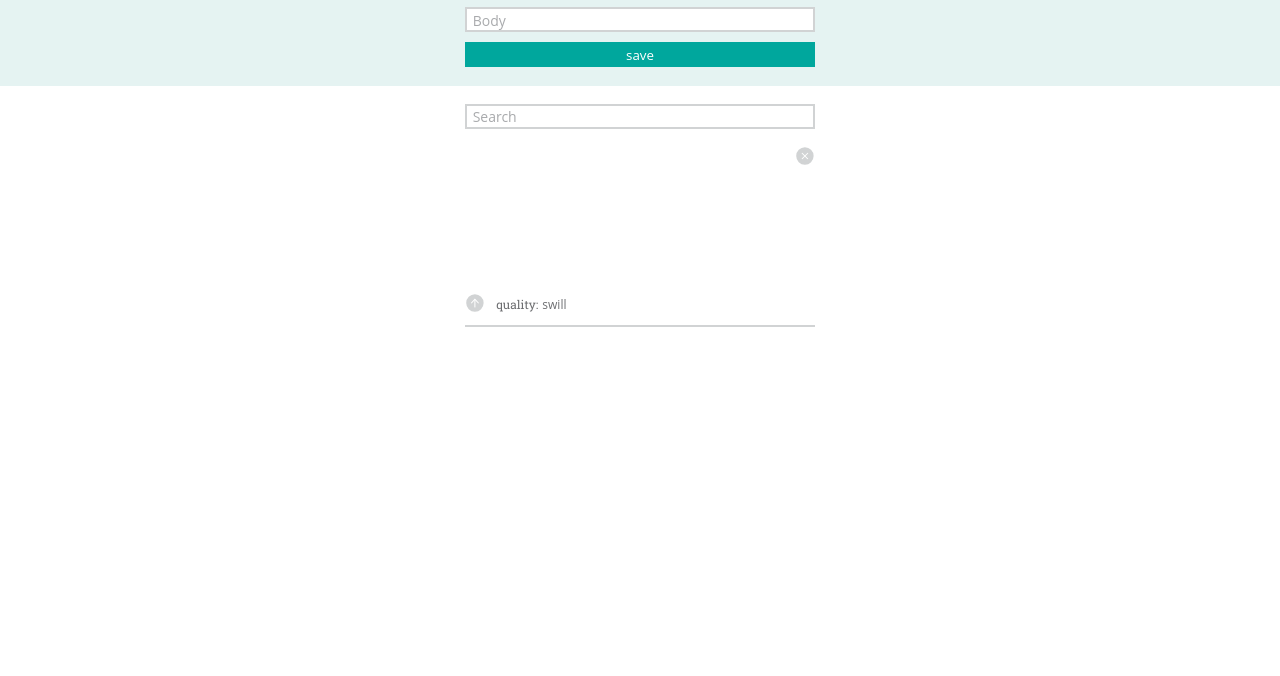
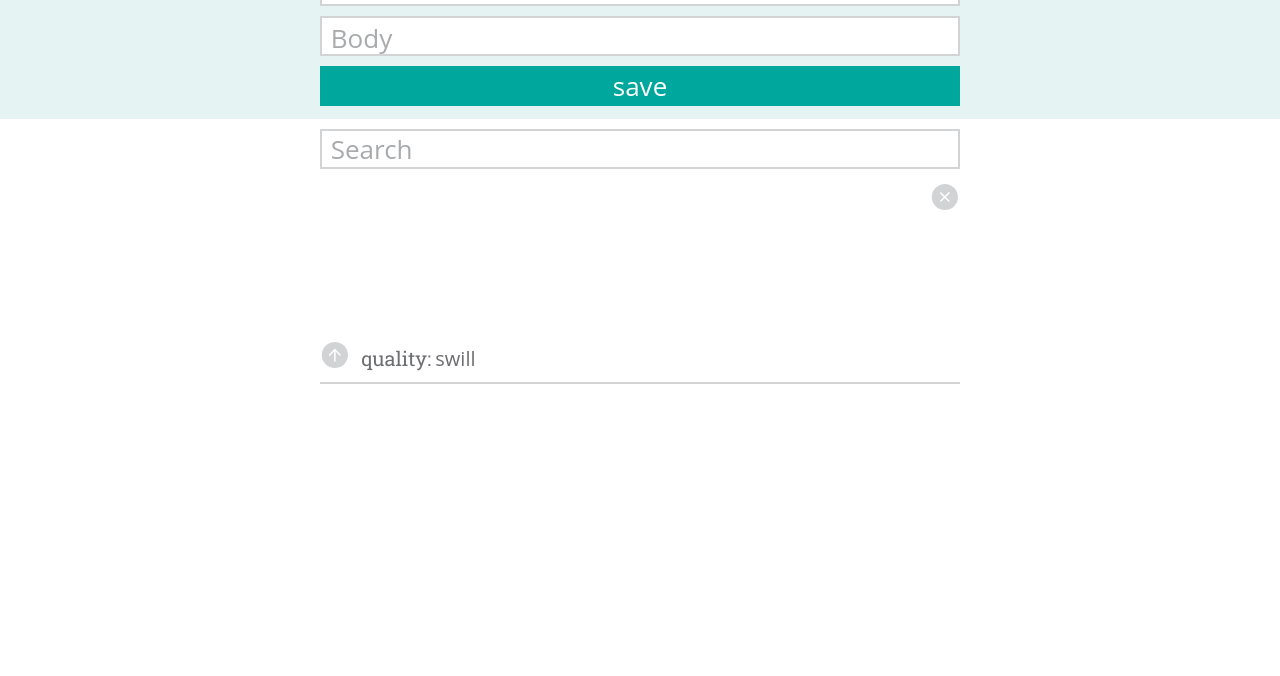
Before and after one commit to tylerjhevia/2DoBox-Pivot, a plain HTML site: page index.html in a window 1280 px wide. Shown: the part 124-800 px from the top of the page. Drawn offline with nearby package versions, Linux system fonts and the light colour scheme; files that its build step writes are made by us from their sources.

Commit message:
responsive update

```diff
--- a/script.js
+++ b/script.js
@@ -23,14 +23,11 @@ $(document).ready(function() { // fire on document load
 
 // enable save button on inputs
 $('.input-container').on('input', function()  {
-  console.log('save')
   enableSaveButton();
 })
 
 // save button capture input values and send to append function
 $('.save-button').on('click', function()  {
-
-  console.log("save");
   var title = $('.input-title').val();// capture input value
   var body = $('.input-body').val();// capture body value
   var idea = new Idea(title, body);// create a new Idea object and pass thru the captured input and body values
--- a/stylesheet.css
+++ b/stylesheet.css
@@ -15,9 +15,11 @@ border: none;
 }
 
 textarea:focus {
-outline: none;
+/*outline: none;*/
 border: none;
 }
+
+
 
 
 /************************************
@@ -31,8 +33,8 @@ header  {
 }
 
 .input-container  {
-  width: 600px;
-  height: 210px;
+  width: 320px;
+  height: 226px;
   margin: auto;
   background: #E5F3F2;
   display: flex;
@@ -45,7 +47,7 @@ header  {
   font-size: 35px;
   font-weight: 700;
   color: #00A79D;
-  margin: 25px 0 25px 0;
+  margin: 12px 0 12px 0;
 }
 
 .box   {
@@ -58,21 +60,21 @@ header  {
 
 .input-title  {
   height: 25px;
-  width: 350px;
+  width: 300px;
   margin: 0 0 10px 0;
   font-size: 14px;
-  color: #D1D3D4;
+  color: #939598;
   /*border-width: 1px;
   border-color: #D1D3D4;*/
   border: solid 2px #D1D3D4;
 }
 
 .input-body {
-  height: 25px;
-  width: 350px;
+  height: 75px;
+  width: 300px;
   margin: 0 0 10px 0;
   font-size: 14px;
-  color: #D1D3D4;
+  color: #939598;
   resize: none;
   /*border-style: inset;*/
   border-width: 2px;
@@ -91,7 +93,7 @@ textarea::placeholder {
 
 .save-button {
   height: 25px;
-  width: 350px;
+  width: 300px;
   margin: 0 0 0 0;
   background: #00A79D;
   color: #FFFFFF;
@@ -107,6 +109,10 @@ button:active {
   background: #045E55;
 }
 
+.save-button:disabled {
+  background: #00A79D;
+}
+
 /************************************
           Main
 ************************************/
@@ -117,7 +123,7 @@ main {
 }
 
 .search-container {
-  width: 600px;
+  width: 320px;
   margin: auto;
   height: 60px;
   display: flex;
@@ -127,7 +133,7 @@ main {
 
 .search-input {
   height: 25px;
-  width: 350px;
+  width: 300px;
   margin: auto;
   font-size: 14px;
   color: #939598;
@@ -135,7 +141,7 @@ main {
 }
 
 .card-container {
-  width: 600px;
+  width: 320px;
   margin: auto;
   height: auto;
   display: flex;
@@ -146,13 +152,13 @@ main {
 
 /* idea card layout */
 .idea-card {
-  width: 350px;
+  width: 300px;
   height: 200px;
   margin: auto;
 }
 
 .idea-title {
-  width: 315px;
+  width: 275px;
   outline: none;
   border: none;
   font-family: 'Roboto Slab', serif;
@@ -181,7 +187,7 @@ main {
   color: #939598;
   margin-top: 10px;
   margin-bottom: 10px;
-  width: 348px;
+  width: 300px;
   height: 100px;
   border: none;
   resize: none;
@@ -249,3 +255,106 @@ hr {
   color: #D1D3D4;
   background-color: #D1D3D4;
 }
+
+
+/***************************************
+media query 750
+****************************************/
+
+@media screen and (min-width: 750px) {
+
+.input-container,
+.search-container,
+.card-container  {
+  width: 700px
+}
+
+.input-title,
+.input-body,
+.save-button,
+.search-input,
+.idea-card  {
+  width: 410px;
+}
+
+.idea-body  {
+  width: 400px;
+}
+
+.idea-title  {
+  width: 375px;
+}
+
+
+
+}
+
+
+/***************************************
+media query 1000
+****************************************/
+
+@media screen and (min-width: 1000px) {
+
+
+.input-title,
+.input-body,
+.save-button,
+.search-input,
+.idea-card  {
+  width: 640px;
+}
+
+.input-title,
+.input-body,
+.save-button,
+.search-input {
+  height: 40px;
+  font-size: 26px;
+}
+
+.idea,
+.box  {
+  font-size: 50px;
+}
+
+.input-container  {
+  height: 243px;
+}
+
+.delete-button  {
+  width: 30px;
+  height: 30px;
+  margin-top: 3px;
+}
+
+.idea-title {
+  font-size: 26px;
+}
+
+.idea-title,
+.idea-body  {
+  width: 590px;
+}
+
+.quality,
+.quality-value,
+.idea-body  {
+  font-size: 20px;
+}
+
+.arrow-up,
+.arrow-down {
+  width: 30px;
+  height: 30px;
+}
+
+.idea-card  {
+  height: 210px;
+}
+
+hr  {
+  margin-top: 20px;
+}
+
+}
```
